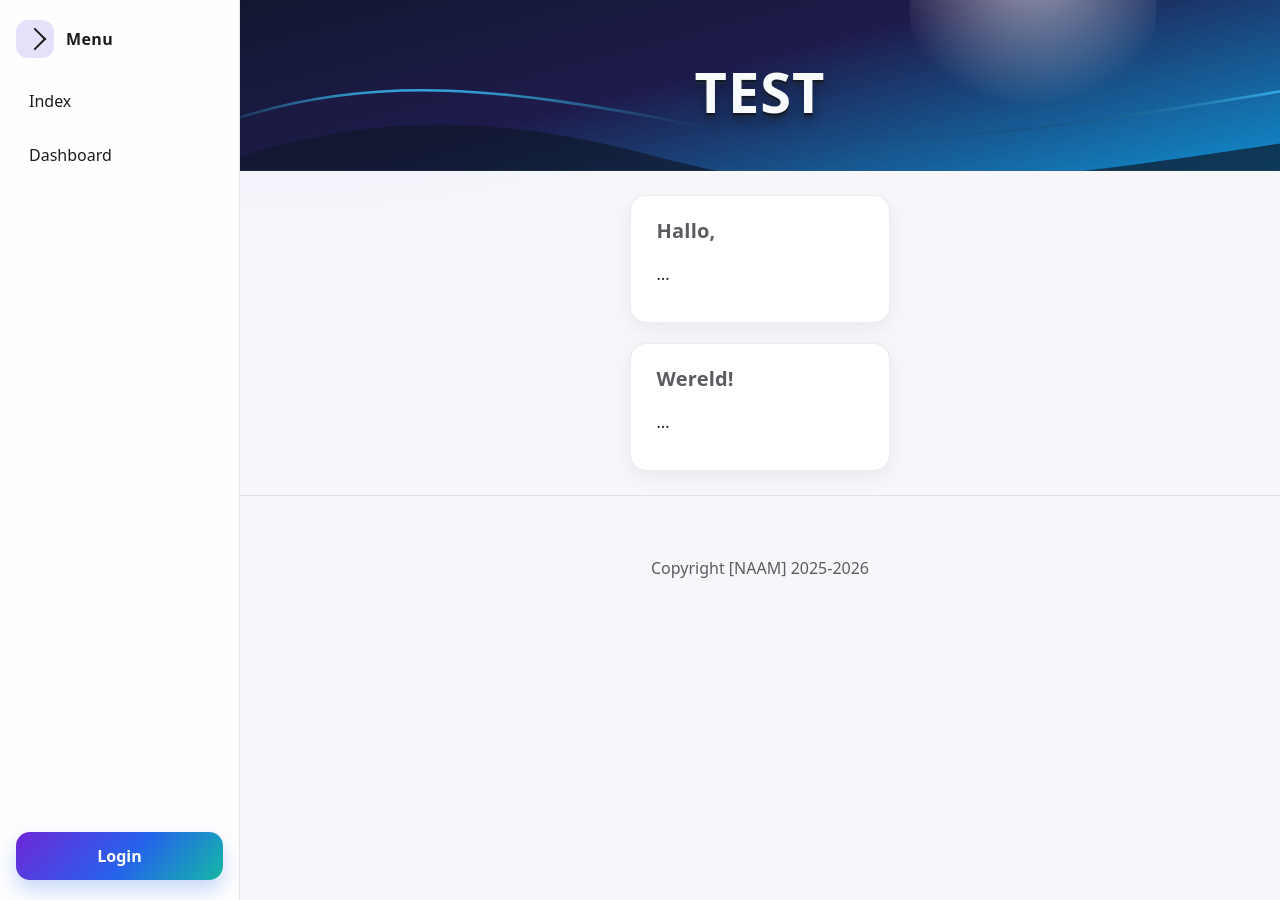
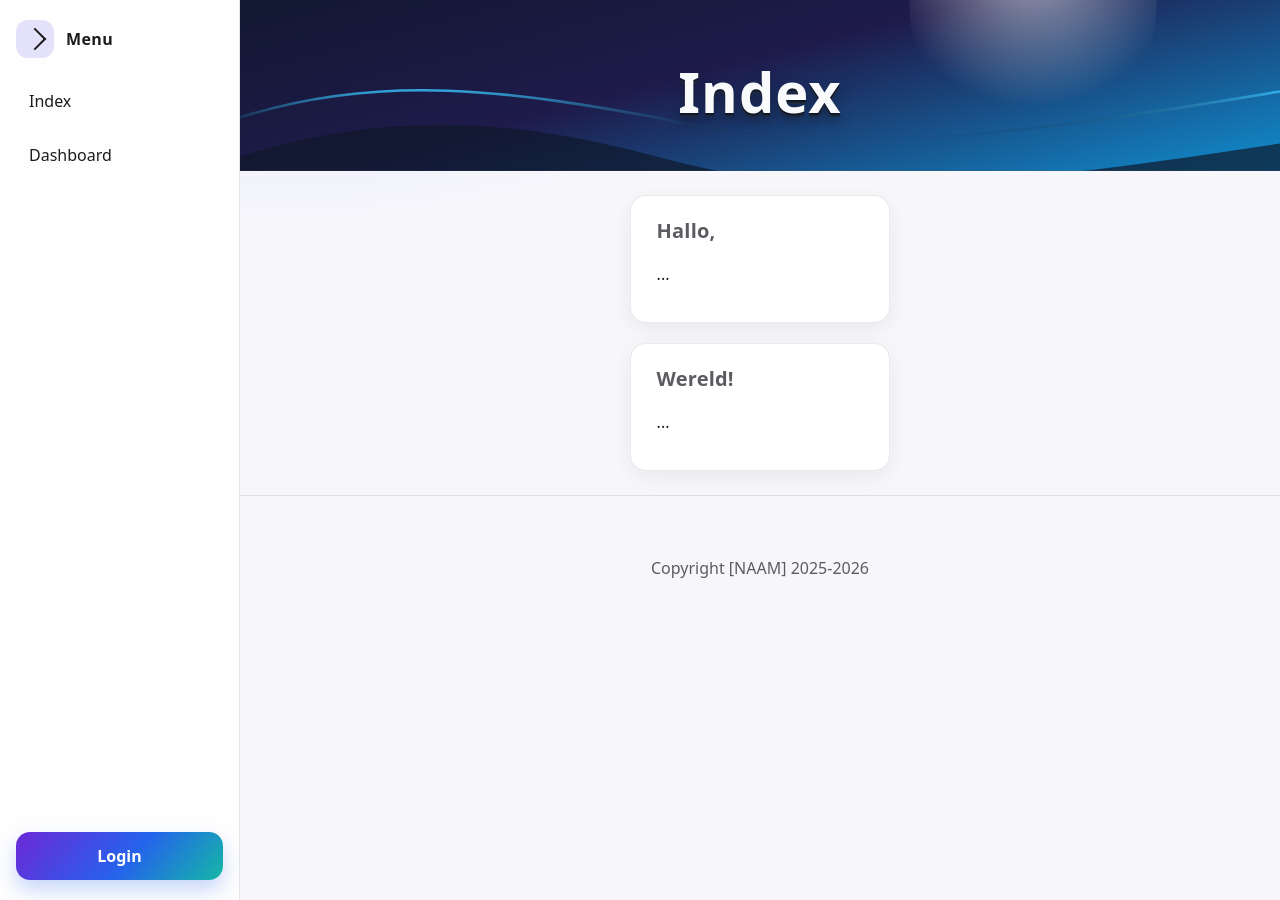
Before and after one commit to DR-GRIEZEL/dr-griezel.github.io, a Jekyll site: the page built from index.html, in a window 1280 px wide. Built offline with Jekyll 4.4.1, drawn with Linux system fonts in a browser that asks for light colours.

Commit message:
Update index.html (#19)

```diff
--- a/index.html
+++ b/index.html
@@ -1,6 +1,7 @@
 ---
 layout: base
-title: "TEST"
+title: "Index"
+sub-title: "Overzicht"
 css:
   - /assets/css/main.css
 ---
```
